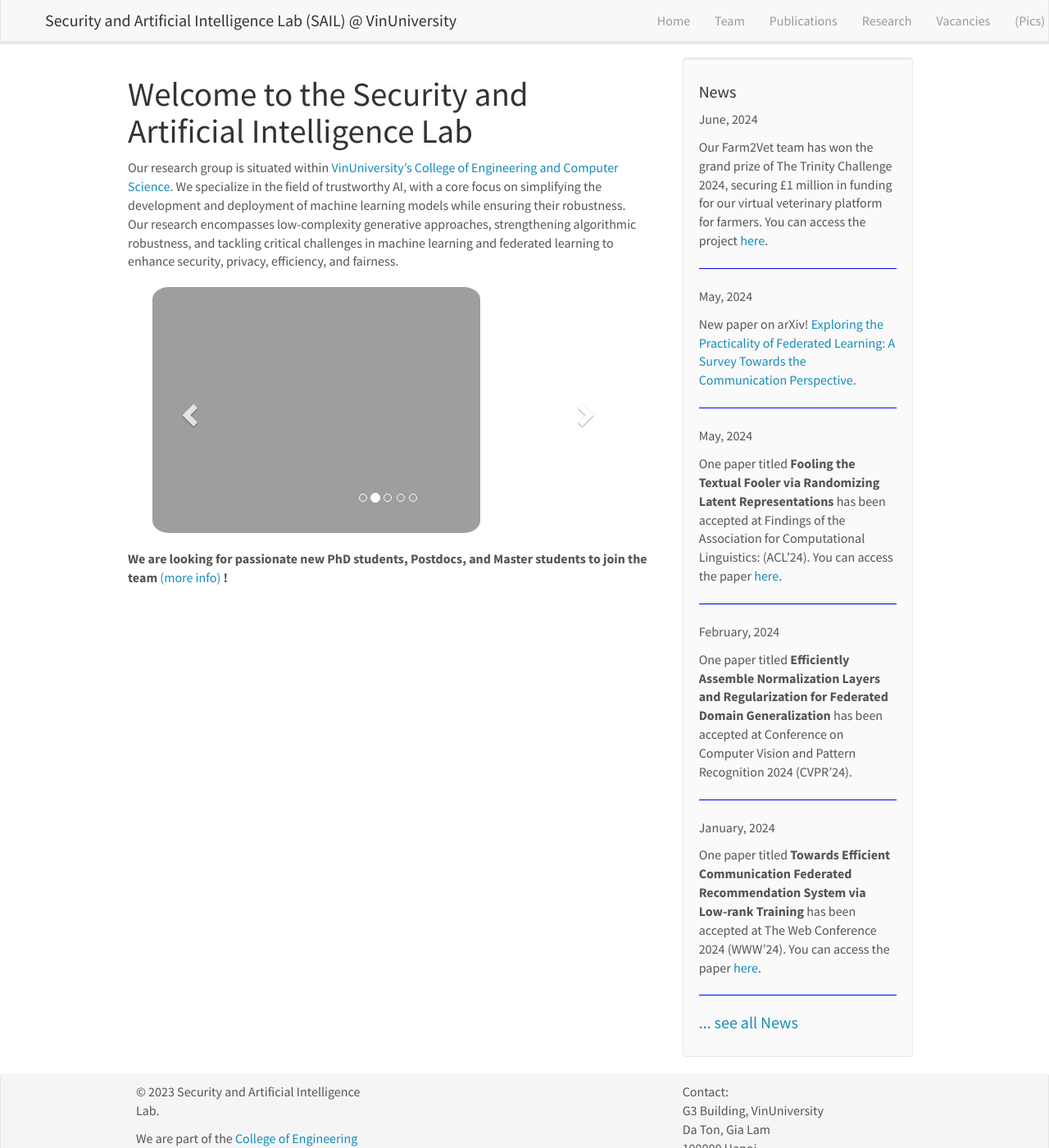
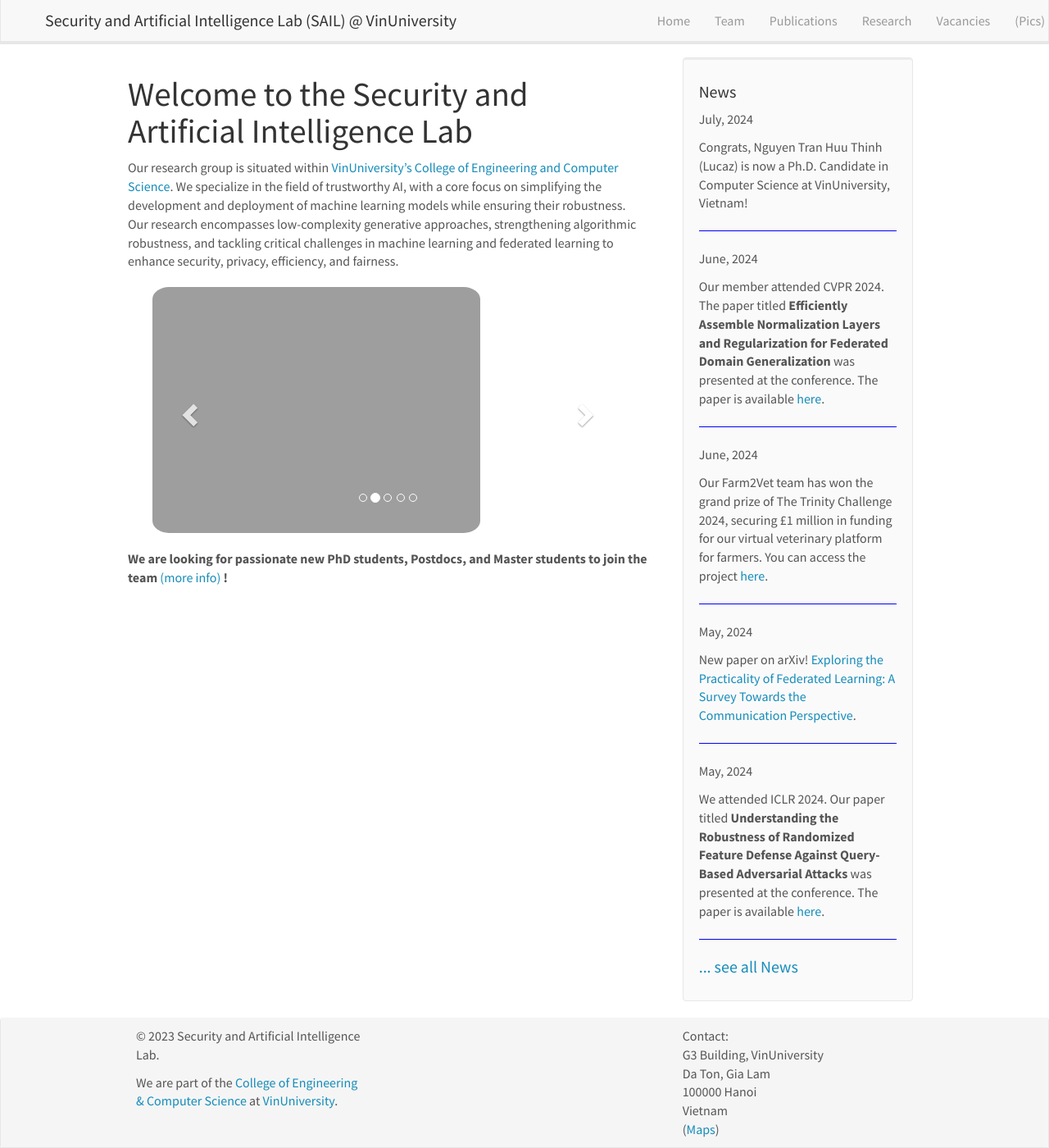
Before and after one commit to sail-research/sail-web, a Jekyll site: the page built from _pages/home.md, in a window 1280 px wide and 1400 px high. Shown: the whole window at 82% size. Built offline with Jekyll 4.4.1, drawn with Linux system fonts in a browser that asks for light colours; nearby versions of some CDN libraries.

Commit message:
update news

```diff
--- a/_data/news.yml
+++ b/_data/news.yml
@@ -1,8 +1,17 @@
+- date: July, 2024
+  headline: "Congrats, Nguyen Tran Huu Thinh (Lucaz) is now a Ph.D. Candidate in Computer Science at VinUniversity, Vietnam!"
+
+- date: June, 2024
+  headline: "Our member attended CVPR 2024. The paper titled **Efficiently Assemble Normalization Layers and Regularization for Federated Domain Generalization** was presented at the conference. The paper is available [here](https://openaccess.thecvf.com/content/CVPR2024/papers/Le_Efficiently_Assemble_Normalization_Layers_and_Regularization_for_Federated_Domain_Generalization_CVPR_2024_paper.pdf)."
+
 - date: June, 2024
   headline: "Our Farm2Vet team has won the grand prize of The Trinity Challenge 2024, securing £1 million in funding for our virtual veterinary platform for farmers. You can access the project [here](https://solve.mit.edu/challenges/trinity-challenge-amr/solutions/81996)."
 
 - date: May, 2024
   headline: "New paper on arXiv! [Exploring the Practicality of Federated Learning: A Survey Towards the Communication Perspective](https://arxiv.org/abs/2405.20431)."
+
+- date: May, 2024
+  headline: "We attended ICLR 2024. Our paper titled **Understanding the Robustness of Randomized Feature Defense Against Query-Based Adversarial Attacks** was presented at the conference. The paper is available [here](https://arxiv.org/pdf/2310.00567.pdf)."
 
 - date: May, 2024
   headline: "One paper titled **Fooling the Textual Fooler via Randomizing Latent Representations** has been accepted at Findings of the Association for Computational Linguistics: (ACL'24). You can access the paper [here](https://arxiv.org/abs/2310.01452)."
@@ -56,4 +65,4 @@
   headline: "One paper titled **Backdoor Attacks and Defenses in Federated Learning: Survey, Challenges and Future Research Directions**. You can access the paper [here](https://arxiv.org/abs/2303.02213)."
 
 - date: January 2023
-  headline: Congrats, Tuan Nguyen is now a Ph.D. Candidate!
+  headline: Congrats, [Tuan Nguyen](https://mtuann.github.io/) is now a Ph.D. Candidate in Computer Science at VinUniversity, Vietnam!
```
